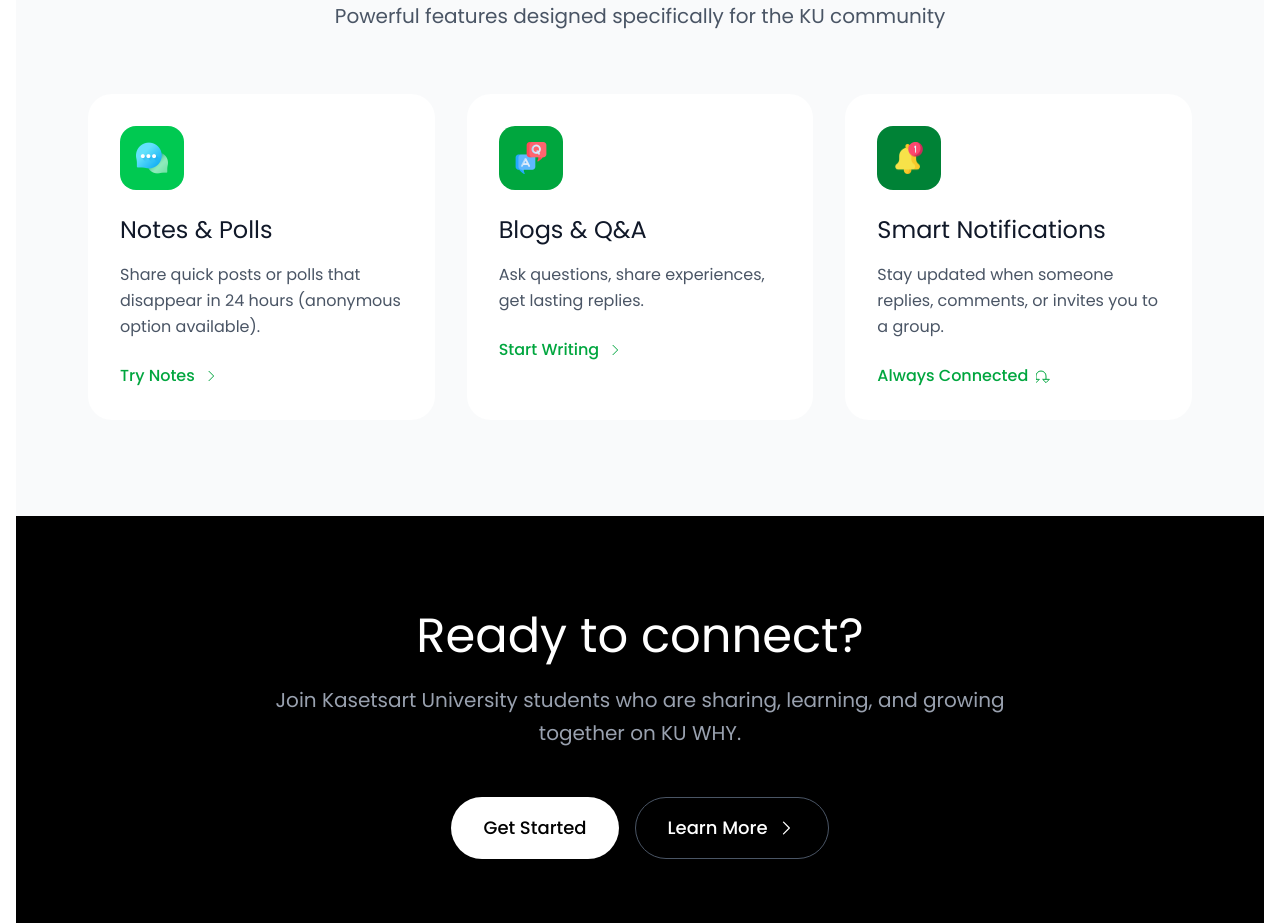
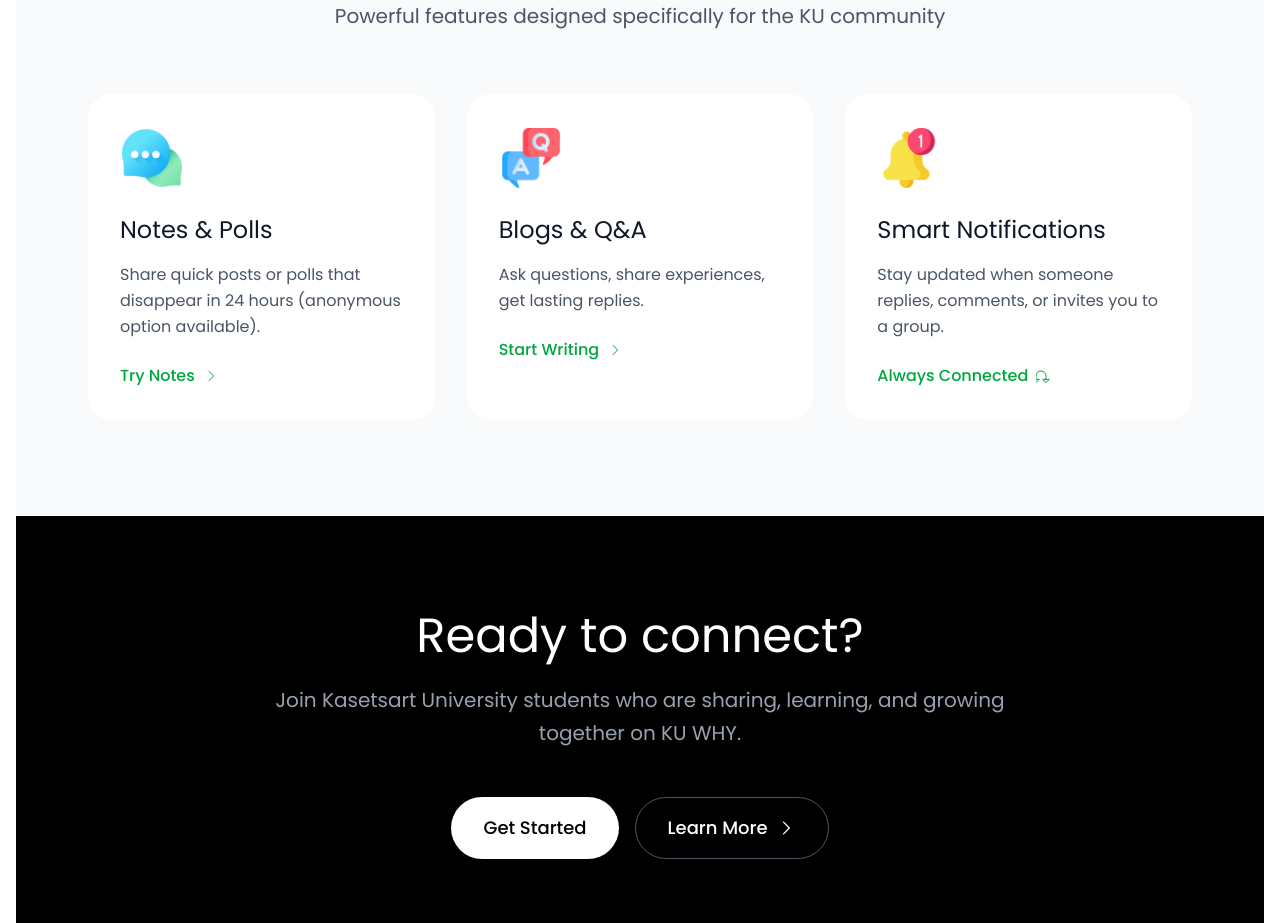
Before and after one commit to isp-merciful/kuwhy, a Next.js app in the folder frontend/: page / in a window 1280 px wide. Shown: the part 2780-3703 px from the top of the page. Built offline with nearby package versions, Linux system fonts and the light colour scheme; no server answers.

Commit message:
Change background abd resize images

```diff
--- a/frontend/app/components/landingpage/landingpage.js
+++ b/frontend/app/components/landingpage/landingpage.js
@@ -224,8 +224,8 @@
           <div className="grid grid-cols-1 md:grid-cols-3 gap-8">
             {/* Notes & Polls */}
             <div className="bg-white rounded-3xl p-8 hover:bg-gray-50 transition-all duration-500">
-              <div className="w-16 h-16 bg-green-500 rounded-2xl flex items-center justify-center mb-6">
-                <img src="/images/chat.png" alt="Notes & Polls" className="w-8 h-8" />
+              <div className="w-16 h-16 rounded-2xl flex items-center justify-center mb-6">
+                <img src="/images/chat.png" alt="Notes & Polls" className="w-15 h-15" />
               </div>
               <h3 className="text-2xl font-light text-gray-900 mb-4">Notes & Polls</h3>
               <p className="text-gray-600 leading-relaxed mb-6">
@@ -241,8 +241,8 @@
 
             {/* Blogs & Q&A */}
             <div className="bg-white rounded-3xl p-8 hover:bg-gray-50 transition-all duration-500">
-              <div className="w-16 h-16 bg-green-600 rounded-2xl flex items-center justify-center mb-6">
-                <img src="/images/qa.png" alt="Blogs & Q&A" className="w-8 h-8" />
+              <div className="w-16 h-16 rounded-2xl flex items-center justify-center mb-6">
+                <img src="/images/qa.png" alt="Blogs & Q&A" className="w-15 h-15" />
               </div>
               <h3 className="text-2xl font-light text-gray-900 mb-4">Blogs & Q&A</h3>
               <p className="text-gray-600 leading-relaxed mb-6">
@@ -258,8 +258,8 @@
 
             {/* Notifications */}
             <div className="bg-white rounded-3xl p-8 hover:bg-gray-50 transition-all duration-500">
-              <div className="w-16 h-16 bg-green-700 rounded-2xl flex items-center justify-center mb-6">
-                <img src="/images/notification.png" alt="Notifications" className="w-8 h-8" />
+              <div className="w-16 h-16 rounded-2xl flex items-center justify-center mb-6">
+                <img src="/images/notification.png" alt="Notifications" className="w-15 h-15" />
               </div>
               <h3 className="text-2xl font-light text-gray-900 mb-4">Smart Notifications</h3>
               <p className="text-gray-600 leading-relaxed mb-6">
```
Also changed, not shown: frontend/app/about/page.js (line endings or trailing spaces).
